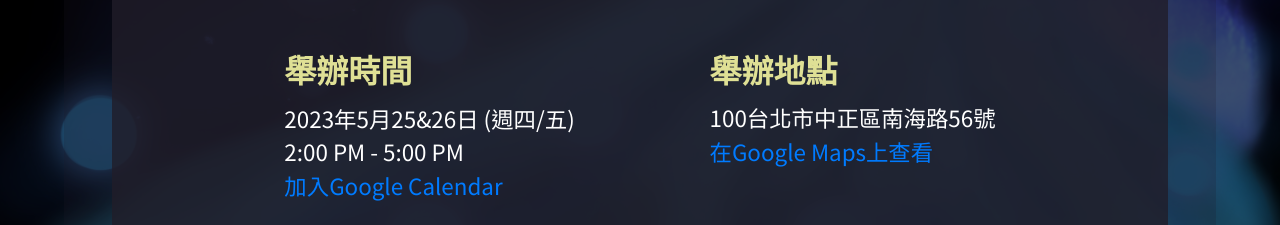
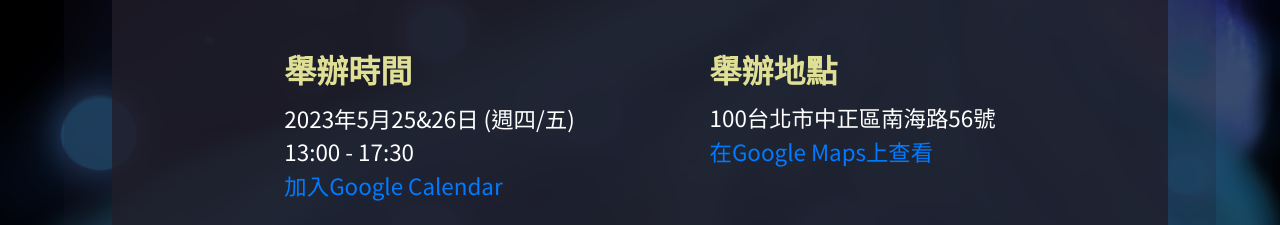
Before and after one commit to ckmsc39th/ckmsc39th.github.io, a Vue app: page / in a window 1280 px wide. Shown: the part 1460-1685 px from the top of the page. Built offline with nearby package versions, Linux system fonts and the light colour scheme; a web font is replaced by a local one.

Commit message:
eventTime changed to 13:00-17:30

```diff
--- a/src/views/Categories.vue
+++ b/src/views/Categories.vue
@@ -32,7 +32,7 @@
     {id: 21, mark: "B3", title: "Grid2 knockdown mice的顫抖模式研究", author: "王元粲、陳彥臻", description: "#WTF is Essential Tremor?\n你知道嗎?其實手會抖不只可能是巴金森症，而也有可能是Essential Tremor\n原發性顫抖症。他是老年人第二常見的神經性疾病(你老了之後也很可能遇到嘿嘿)。但是近年來，針對ET的原因的研究卻四處碰壁，目前已研究出的藥品Propranolol只能治療一半的ET病人，證明還有另一伴的病人有不同的致病機制。而我們研究的新發現模式小鼠，就有機會補足這一半。\n\n#蝦?為甚麼你們可以這麼說?因為我們研究發現，新型用mRNA knockdown掉Grid2基因(可以控制小腦一種細胞不要亂長)老鼠，不光是抖動頻率，腦波訊號的特徵，甚至是引發疾病的來源，都和那另一半沒效的病人十分相似! 其相似度甚至超過現有研究ET的模式小鼠!\n\n#你們進行了甚麼樣的實驗?\n我們使用了optogenetics的技術(聽起來像遺傳學，作用在神經學，但其實主要是分生-在小鼠頭上打雷射光) 更還在小鼠頭上埋電極，再使用了頻譜分析分析小鼠腦波!"},
     {id: 22, mark: "B4", title: "由台灣水域分離的噬菌體對Escherichia coli與Enterobacter cloacae的作用", author: "莊予睿", description: "由於抗生素的濫用和細菌的演化 治療感染多重抗藥性細菌的病人是個越發棘手的問 題 而噬菌體是一種能夠殺死細菌的病毒 它們會在細菌的細胞內引入自己的 DNA 隨後迅速大量複製 導致細菌脹大破裂而死 因此噬菌體有非常大的潛能可以對抗那些具有抗藥性的菌株 本實驗收集台灣各個角落的污水樣本（目前一共收集 21 個樣本） 並從中分離出噬菌體 測試其中行裂解性循環（Lytic cycle）的噬菌體對於大腸桿菌和陰溝腸桿菌的作用 成功分離出數株對陰溝腸桿菌行裂解性循環的噬菌體 並測試其抗逆境（溫度、鹽度等等）為之後的噬菌體療法進行準備"},
     {id: 23, mark: "B5", title: "酵母菌spo13突變體減數分裂時程與MOP之研究", author: "王映筌、李秉澔", description: "#研究簡介\n酵母菌經減數分裂形成孢子時，在第二次分裂時會形成meiosisⅡ outer plaque(MOP)，進而形成四個單倍體孢子，但酵母菌spo13突變體產生孢子時，僅會進行第一次分裂，產生兩個二倍體孢子。本研究主要探討一般出芽型野生酵母菌與酵母菌spo13突變體進行MOP的時程比較與調控機制。\n*註:此處的分裂係指一次減數分裂中第一次與第二次分裂，不是兩次減數分裂，所以請不要再問什麼一次分裂完就是單倍體之類的蠢問題，莫以巨觀視角片面揣摩微觀細節。\n\n#研究過程\n首先統計產胞率並檢測標示蛋白Spo74-myc及Spo74-HA的螢光訊號結果是否可用於觀察MOP形成，再來以Spo74-myc或Spo74-HA為指標，比較野生型酵母菌和spo13 突變體MOP形成的時間點是否一致，最後依據所得結果進一步探討可能的調控因子為何，如：時間或染色體結構等(以上都是做實驗前的理想)。\n#研究結果\n一路顛頗，成發時揭曉。"},
-    {id: 24, mark: "B6", title: "Stomatal immunity under heat stress", author: "林靖閔", description: "Climate change has been shown to benefit pathogen infection and damage crop yield. Thus, plants developed complex, chemical-based signaling pathways to elicit immune responses. The first layer of the plant innate immunity is initiated by the perceptions of PAMPS (e.g. flg22) by PRRs (e.g. FLS2) causing stomata closure to prevent perfect entry points for opportunistic microbes.\nBioactive peptides generated through proteolytic processing are found to play an important role in signaling.\nIn this study, we demonstrated that Heat Stress will affect plants in stomatal immunity through ESCAPE-processed AtCAPE9. XCP1 (ESCAPE) is a caspase involved in the proteolysis of AtPR1, generating AtCAPE9 and initiating systematic immunity against pathogens in Arabidopsis. Furthermore, we narrow down the experiment to a molecular level to prove the decrease of XCP1 under Heat Stress.\n指導老師：朱芳琳老師\n指導教授：陳逸然教授\n指導學姊：范凱亭學姊"},
+    {id: 24, mark: "B6", title: "Stomatal immunity compromised by heat stress through ESCAPE-processed AtCAPE9", author: "林靖閔", description: "Climate change has been shown to benefit pathogen infection and damage crop yield. Thus, plants developed complex, chemical-based signaling pathways to elicit immune responses. The first layer of the plant innate immunity is initiated by the perceptions of PAMPS (e.g. flg22) by PRRs (e.g. FLS2) causing stomata closure to prevent perfect entry points for opportunistic microbes.\nBioactive peptides generated through proteolytic processing are found to play an important role in signaling.\nIn this study, we demonstrated that Heat Stress will affect plants in stomatal immunity through ESCAPE-processed AtCAPE9. XCP1 (ESCAPE) is a caspase involved in the proteolysis of AtPR1, generating AtCAPE9 and initiating systematic immunity against pathogens in Arabidopsis. Furthermore, we narrow down the experiment to a molecular level to prove the decrease of XCP1 under Heat Stress.\n指導老師：朱芳琳老師\n指導教授：陳逸然教授\n指導學姊：范凱亭學姊"},
     {id: 25, mark: "B7", title: "A Cryptic Hub for Development-Regulatory Mechanism of Plant Transcription Factor BPC on Development", author: "蔡紹騏", description: "GAGA motifs are found upstream of various genes regulating plant growth, and BPCs (BASIC PENTACYSTEINEs) are plant-specific GAGA-binding factors. Past research demonstrated that bpcs are pleiotropic mutants, leading to multiple developmental defects relating to the circadian clock. BPC1, BPC2, and BPC3 can be categorized into class 1, BPC4, BPC5, and BPC6 into class 2 respectively, with BPC5 being a pseudogene. It was proved that between and within classes, BPCs have overlapping and antagonistic regulations. I aim to analyze how class 1 BPCs regulate the circadian clock of Arabidopsis thaliana by monitoring the leaf circadian motion via 3D point clouds and implementing overexpression of BPCs with an inducible system. I compared downstream clock operation in double bpc1 bpc2 and triple bpc1 bpc2 bpc3 mutants with WT. The leaf motion was restricted in the bpc mutants, suggesting that clock operation was compromised. By conducting a series of RT-qPCR assays, I examined clock gene expression under mutant and induced lines of class I BPC. My results showed that class I BPCs are interlocked to form a repressive machinery repressing or activating the essential genes of the circadian clock and leaf development. To conclude, class I BPC functions as a regulatory hub towards the circadian clock and leaf development"},
     {id: 26, mark: "B8", title: "靈長類組蛋白去乙醯基酶(HDAC)演化與蛋白結構分析", author: "張宸維、黃尹謙", description: "組蛋白去乙醯基酶(HDAC)是演化上保守的酶，也是表觀遺傳修飾的重要蛋白質，影響許多細胞的重要功能如細胞生長、分化、老化、凋亡。HDAC可改變染色體結構，抑制該區域的基因表現，而HDAC的不正常活化可能導致嚴重疾病如癌症與神經退化性疾病，目前已有HDAC的抑制劑作為藥物使用。\n因此，本研究以六種靈長類為對象分別分離出HDAC基因以進行演化分析，試圖解開他們之間的演化關係，再透過蛋白結構的比較，探討其遺傳的差異，最後使用分子對接模擬HDAC與抑制劑的對接情形。由以上結果，發現HDAC受到極強的天擇壓力使分化後的功能被保留下來，而抑制劑對接成功與否的差異，暗示著未來該化合物具有開發為藥物的潛力。"},
     {id: 27, mark: "B9", title: "草履蟲與各種綠藻內共生的各種結果", author: "陳昱任", description: "1.研究動機:內共生是驅動真核細胞演化的主要力量之一（Ex:粒線體與葉綠體），然而共生體如何建立內共生的機制至今仍不清楚。我使用草履蟲以及多種小球藻，來研究內共生的發生後細胞會發生甚麼改變。\n\n2.研究目的:過去的文獻中，較少有本研究進行實驗的綠藻種類的數據。本研究想完善這幾種綠藻與草履蟲內共生的數據並跟其他較常見的種類的比較有何不同。\n\n3.研究過程與方法:\n1.將綠藻與草履蟲混和後觀察(0、7、14、28、45天) 如45天時草履蟲與綠藻內共生數量超過50%則本次共生成功，並且可以拿來做後續的實驗。\n2.測量與綠藻內共生成功的草履蟲的各項數值，並進行比較。"},
--- a/src/views/Home.vue
+++ b/src/views/Home.vue
@@ -60,7 +60,7 @@
 <script setup>
 const groupPhotoSrc = "groupPhoto.jpg";
 const eventDate = "2023年5月25&26日 (週四/五)";
-const eventTime = "2:00 PM - 5:00 PM";
+const eventTime = "13:00 - 17:30";
 const eventLocation = "100台北市中正區南海路56號";
 const eventDescription = "本活動旨在提倡科學研究，藉由各組別的成果報告，認識不同科目的專業領域，提升大家對於科學的愛好以及熱忱。本校數理資優班的專題研究組別共分成數學、物理、化學、生物、資訊、地科六個科目，各組對該科的知識內容進行更深一層的探討，結合文獻的探究及自己的創意，完成一篇專題獨立研究，並發表於本活動。";
 const googleCalendarLink = "待加入";
```
